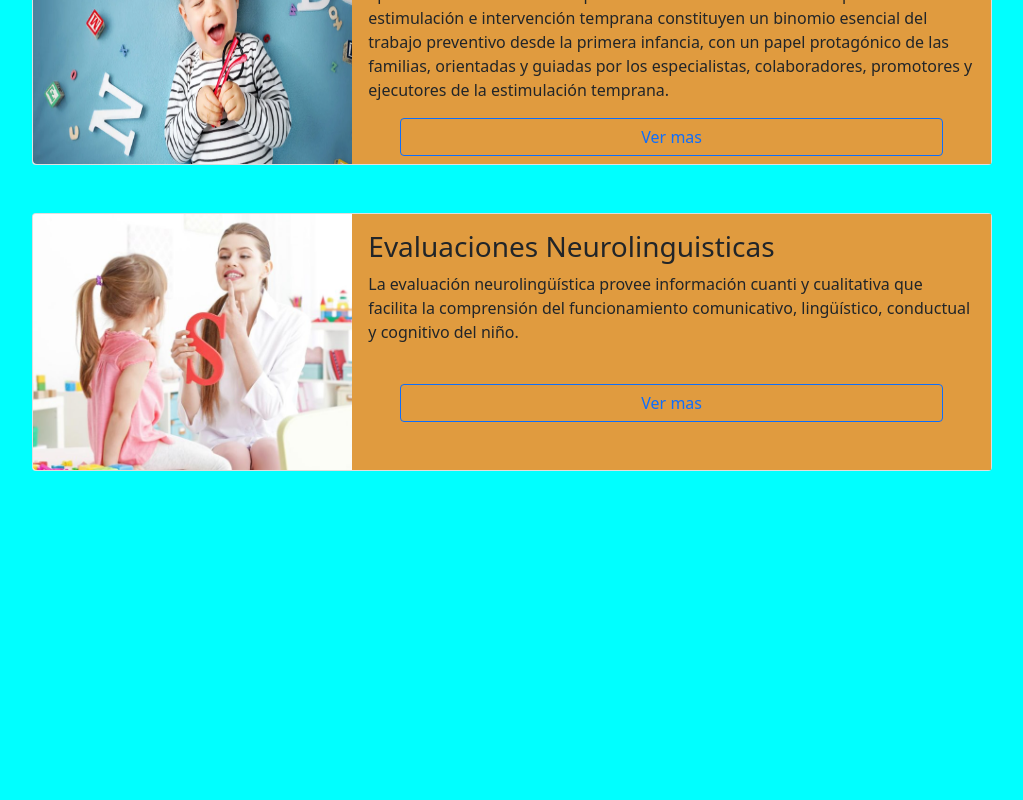
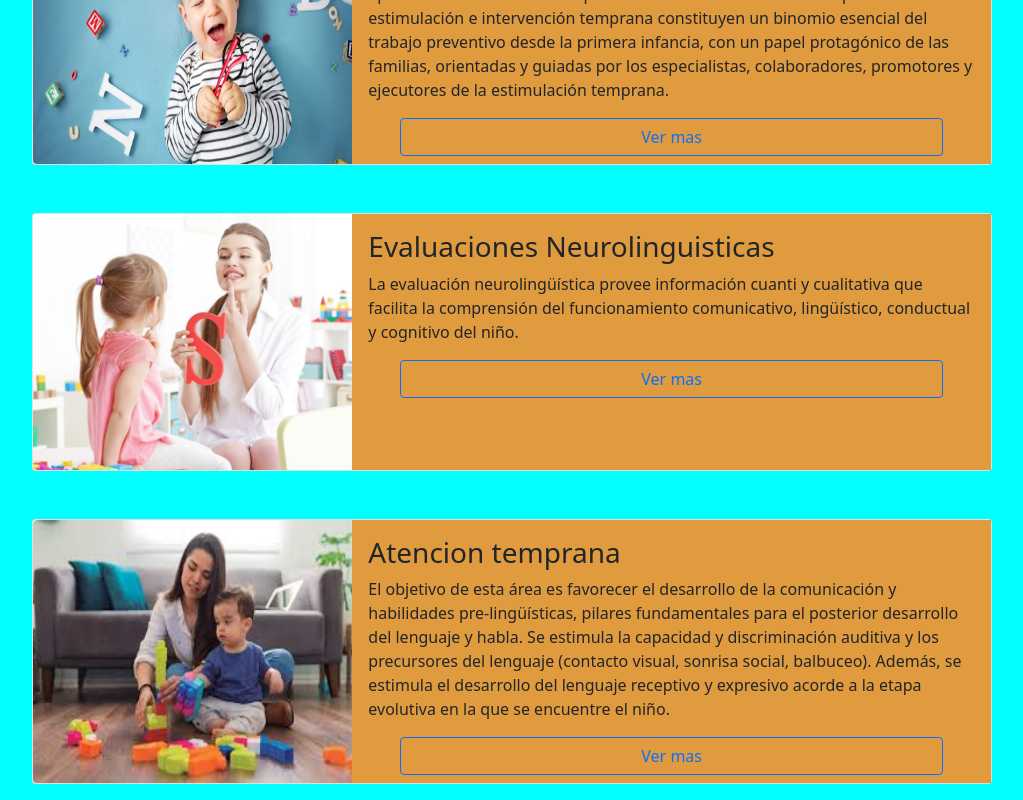
Before and after one commit to gastoncorrea/andrea-fonoaudiologa, an Angular app: page / in a window 1280 px wide. Shown: the part 772-1572 px from the top of the page, without its empty margins (128-1151 px from the left). Before the commit the page ends 1259 px from the top, so only its background shows below. Built offline with nearby package versions, Linux system fonts and the light colour scheme; a web font is replaced by a local one.

Commit message:
Se creo tercer entrada atencion temprana

```diff
--- a/src/app/components/inicio/inicio.component.html
+++ b/src/app/components/inicio/inicio.component.html
@@ -37,7 +37,7 @@
       <img
         src="assets/img/Fonoaudiologia.jpg"
         class="img-fluid rounded-start h-100"
-        alt="..."
+        alt="mujer y niño"
       />
     </div>
     <div class="col-md-8 color-fondo">
@@ -49,9 +49,37 @@
           lingüístico, conductual y cognitivo del niño.
         </p>
       </div>
-      <div class="d-grid gap-2 mx-5 mb-1 mt-4">
+      <div class="d-grid gap-2 mx-5 mb-2">
         <button class="btn btn-outline-primary" type="button">Ver mas</button>
       </div>
     </div>
   </div>
 </div>
+<div class="card mb-3 w-75 mx-auto my-5">
+  <div class="row g-0">
+    <div class="col-md-4">
+      <img
+        src="assets/img/estimulacion temprana.jpg"
+        class="img-fluid rounded-start h-100"
+        alt="..."
+      />
+    </div>
+    <div class="col-md-8 color-fondo">
+      <div class="card-body">
+        <h3 class="card-title">Atencion temprana</h3>
+        <p class="card-text">
+          El objetivo de esta área es favorecer el desarrollo de la comunicación
+          y habilidades pre-lingüísticas, pilares fundamentales para el
+          posterior desarrollo del lenguaje y habla. Se estimula la capacidad y
+          discriminación auditiva y los precursores del lenguaje (contacto
+          visual, sonrisa social, balbuceo). Además, se estimula el desarrollo
+          del lenguaje receptivo y expresivo acorde a la etapa evolutiva en la
+          que se encuentre el niño.
+        </p>
+      </div>
+      <div class="d-grid gap-2 mx-5 mb-2">
+        <button class="btn btn-outline-primary" type="button">Ver mas</button>
+      </div>
+    </div>
+  </div>
+</div>
```
Also changed, not shown: src/assets/img/estimulacion temprana.jpg (added).
